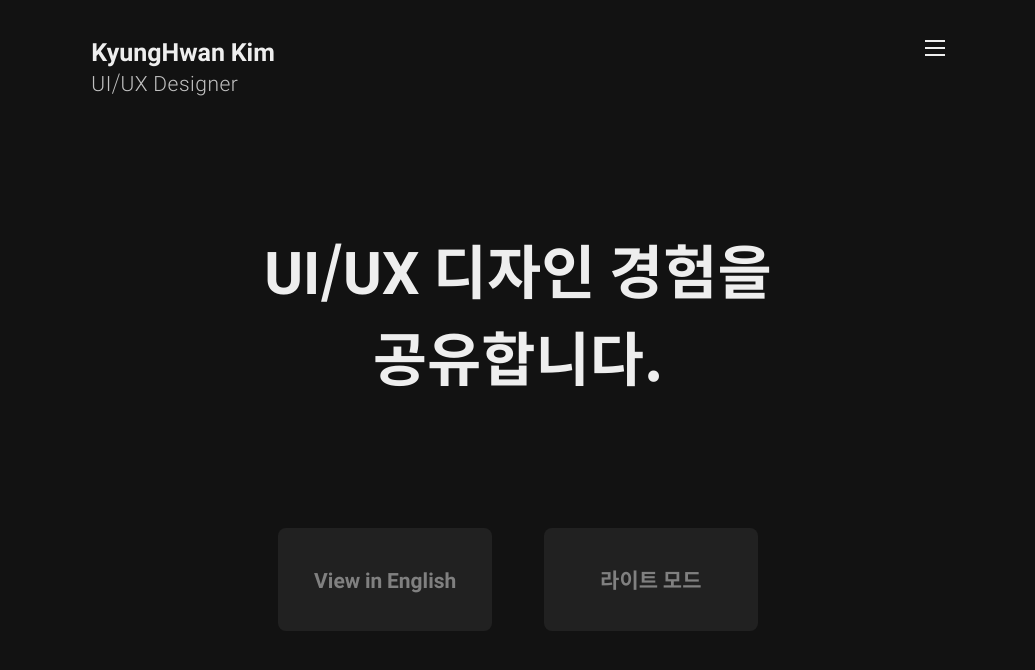
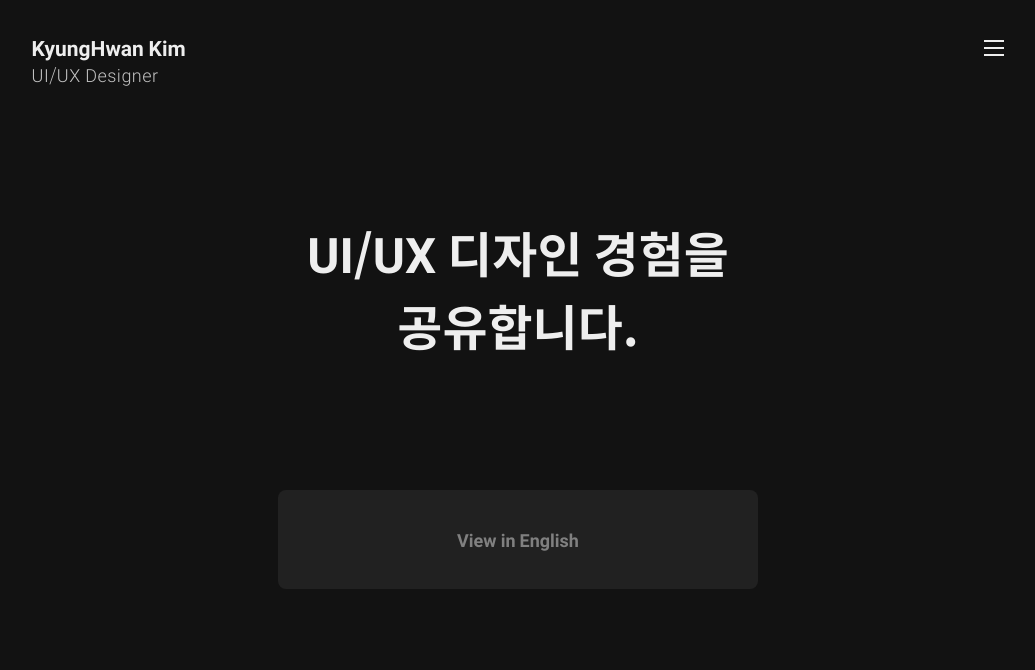
Before and after one commit to dalgudot/share-design, a Next.js app: page / in a window 1280 px wide. Shown: the top 670 px of the page, without its empty margins (122-1157 px from the left). Built offline with nearby package versions, Linux system fonts and the light colour scheme.

Commit message:
20201121

```diff
--- a/src/pages/index.js
+++ b/src/pages/index.js
@@ -17,7 +17,10 @@ const Index = ({ setMode, darkTheme, lightTheme }) => {
   // DetectBrowserLang();
 
   useEffect(() => {
-    console.log(screen.availHeight);
+    // console.log(screen.availWidth);
+    // console.log(screen.availHeight);
+    console.log(`innerWidth: ${window.innerWidth}`);
+    console.log(`innerHeight: ${window.innerHeight}`);
   }, []);
 
   return (
@@ -25,25 +28,23 @@ const Index = ({ setMode, darkTheme, lightTheme }) => {
       <LeftRightMargin>
         <HeadInfo info={indexInfo} />
 
-        <FirstView100vh>
         <Header />
         <KHKText />
 
         {/* 토글 버튼으로 교체 */}
         <BtnLayout>
           <LangChangeButton />
-            <ModeChangeButton
+          {/* <ModeChangeButton
               block="flex"
               setMode={setMode}
               darkTheme={darkTheme}
               lightTheme={lightTheme}
-            />
+            /> */}
         </BtnLayout>
         {/* 스크롤 모션 */}
-        </FirstView100vh>
 
         {/* Subject 내부의 Nav는 sticky! */}
-        <Subject order="첫 번째" name="20대를 남기다" backgroundColor="" />
+        {/* <Subject order="첫 번째" name="20대를 남기다" backgroundColor="" /> */}
 
         <Contact />
 
--- /dev/null
+++ b/src/styles/common.js
@@ -0,0 +1,6 @@
+export const mediaBreakPoint = {
+  first: '812px',
+  second: '813px',
+  third: '1440px',
+  fourth: '1441px',
+};
```
Also changed, not shown: src/components/index/common-elements.jsx (+4 -3 lines), src/components/index/khk-text.jsx (+0 -12 lines), src/components/typo/h1.jsx (+4 -3 lines), src/components/typo/h2.jsx (+4 -3 lines), src/components/typo/h3.jsx (+4 -3 lines), src/components/typo/p.jsx (+4 -3 lines). Lines whose indentation alone changed are shown as unchanged.
